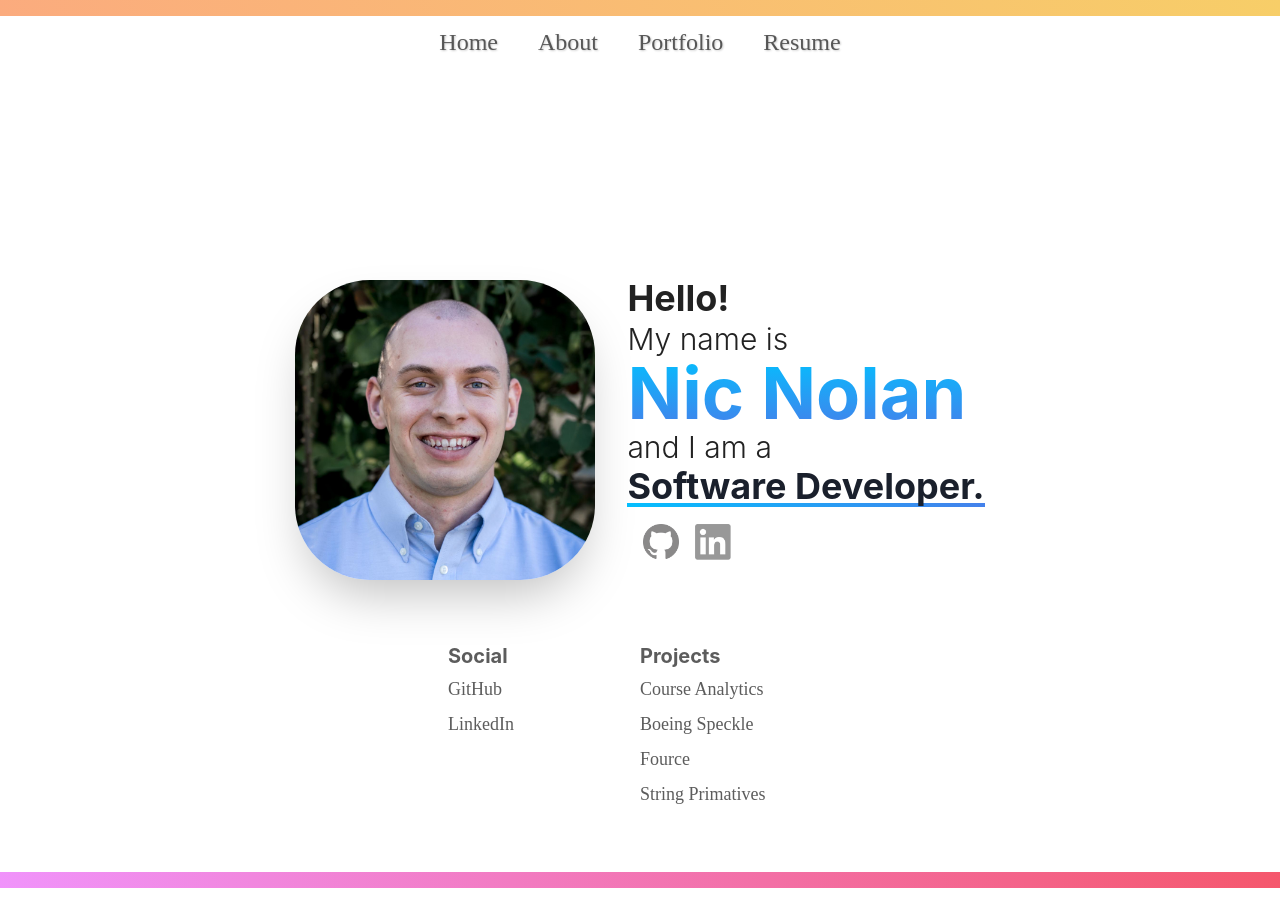
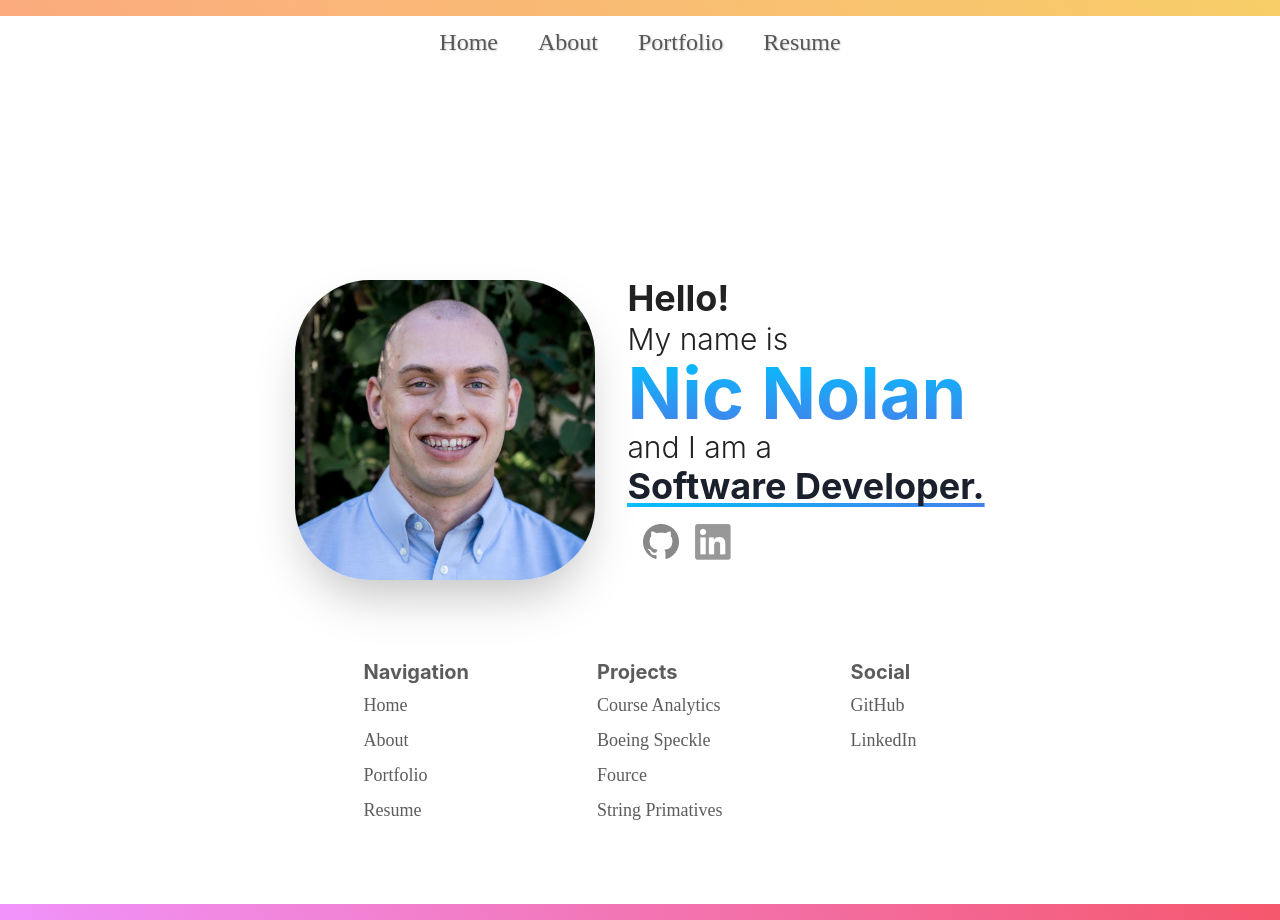
Before and after one commit to NicNol/nic-nolan-portfolio, a Next.js app: page / in a window 1280 px wide. Before the commit the page ends 888 px from the top, so only its background shows below. Built offline with nearby package versions, Linux system fonts and the light colour scheme; a web font is replaced by a local one.

Commit message:
Improve footer spacing

```diff
--- a/components/Footer/Footer.tsx
+++ b/components/Footer/Footer.tsx
@@ -6,16 +6,14 @@ import FooterNavLink from "./FooterNavLink";
 export default function Footer() {
     return (
         <Flex direction={"column"} w={"100%"}>
-            <Flex
-                wrap={"wrap"}
-                color={"#333333cc"}
-                justifyContent={"center"}
-                my={16}
-            >
+            <Flex color={"#333333cc"} justifyContent={"center"} my={16} px={8}>
+                <Flex justifyContent={"flex-start"} wrap={"wrap"}>
                     <FooterNavStack>
-                    <FooterNavHeader>Social</FooterNavHeader>
-                    <FooterNavLink>GitHub</FooterNavLink>
-                    <FooterNavLink>LinkedIn</FooterNavLink>
+                        <FooterNavHeader>Navigation</FooterNavHeader>
+                        <FooterNavLink>Home</FooterNavLink>
+                        <FooterNavLink>About</FooterNavLink>
+                        <FooterNavLink>Portfolio</FooterNavLink>
+                        <FooterNavLink>Resume</FooterNavLink>
                     </FooterNavStack>
                     <FooterNavStack>
                         <FooterNavHeader>Projects</FooterNavHeader>
@@ -24,6 +22,12 @@ export default function Footer() {
                         <FooterNavLink>Fource</FooterNavLink>
                         <FooterNavLink>String Primatives</FooterNavLink>
                     </FooterNavStack>
+                    <FooterNavStack>
+                        <FooterNavHeader>Social</FooterNavHeader>
+                        <FooterNavLink>GitHub</FooterNavLink>
+                        <FooterNavLink>LinkedIn</FooterNavLink>
+                    </FooterNavStack>
+                </Flex>
             </Flex>
 
             <Box
--- a/components/Footer/FooterNavStack.tsx
+++ b/components/Footer/FooterNavStack.tsx
@@ -2,7 +2,7 @@ import { Stack } from "@chakra-ui/react";
 
 export default function Footer({ children }: any) {
     return (
-        <Stack direction={"column"} w={48}>
+        <Stack direction={"column"} my={4} mx={[6, 6, 8, 16]}>
             {children}
         </Stack>
     );
--- a/components/SocialLinks.tsx
+++ b/components/SocialLinks.tsx
@@ -14,8 +14,8 @@ export default function SocialLinks() {
             alignItems={"flex-start"}
             height={"100%"}
         >
-            <NextLink href="/">
-                <Link opacity={"50%"} _hover={{ opacity: "60%" }}>
+            <NextLink href="https://github.com/NicNol" passHref>
+                <Link opacity={"50%"} _hover={{ opacity: "60%" }} isExternal>
                     <Image
                         alt="GitHub Brand Logo"
                         src={GitHub}
@@ -24,8 +24,8 @@ export default function SocialLinks() {
                     />
                 </Link>
             </NextLink>
-            <NextLink href="/">
-                <Link opacity={"40%"} _hover={{ opacity: "50%" }}>
+            <NextLink href="https://www.linkedin.com/in/nicnolan/" passHref>
+                <Link opacity={"40%"} _hover={{ opacity: "50%" }} isExternal>
                     <Image
                         alt="LinkedIn Brand Logo"
                         src={LinkedIn}
--- a/pages/index.tsx
+++ b/pages/index.tsx
@@ -52,6 +52,8 @@ const Home: NextPage = () => {
                         direction={"column"}
                         h={"300px"}
                         justifyContent={"center"}
+                        cursor={"default"}
+                        userSelect={"none"}
                     >
                         <Heading color={"#222"} size={"xl"}>
                             Hello!
@@ -74,13 +76,19 @@ const Home: NextPage = () => {
                             and I am a
                         </Heading>
                         <Heading
+                            transition={"1s"}
                             backgroundImage={
                                 "linear-gradient(to left, #4481eb 0%, #04befe 100%)"
                             }
-                            backgroundPosition={"left bottom"}
+                            backgroundPosition={"center bottom"}
                             backgroundRepeat={"no-repeat"}
                             backgroundSize={"100% 10%"}
                             display={"inline-block"}
+                            _hover={{
+                                backgroundSize: "100% 100%",
+                                color: "white",
+                                textShadow: "1px 1px #333",
+                            }}
                         >
                             Software Developer.
                         </Heading>
```
Lines whose indentation alone changed are shown as unchanged.
